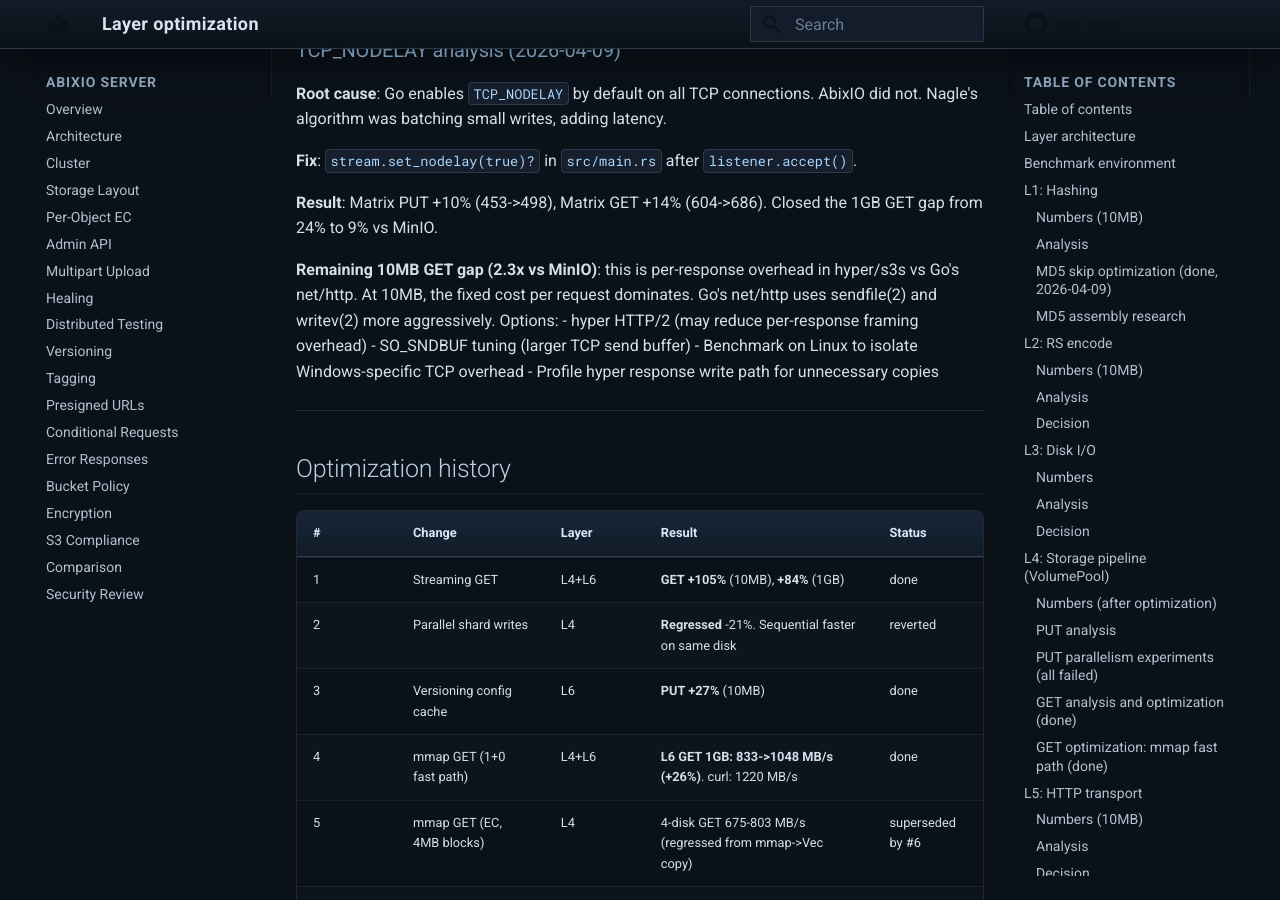
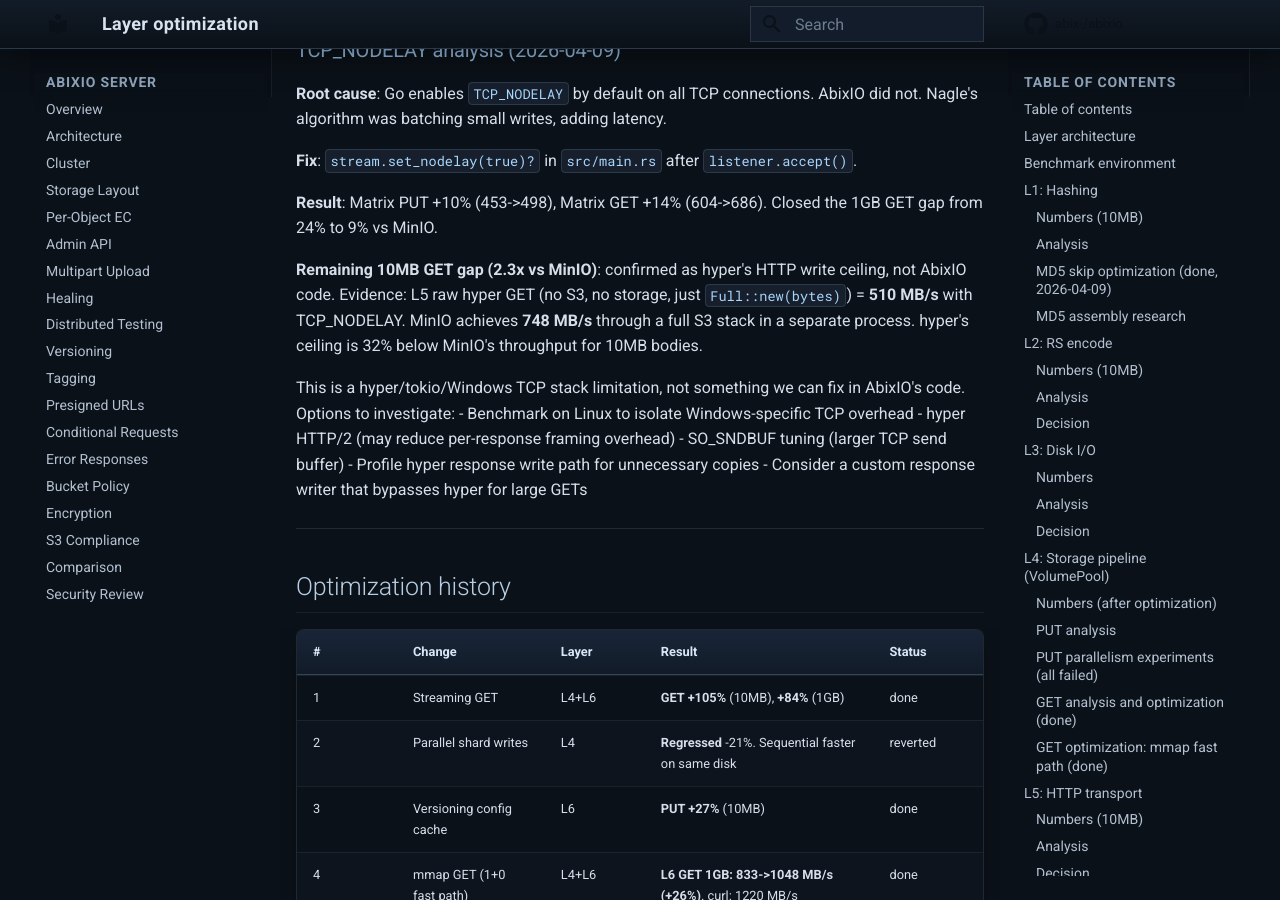
Before and after one commit to abix-/abixio, an MkDocs documentation site: the page built from docs/layer-optimization.md, in a window 1280 px wide and 900 px high, scrolled down 11349 px. Built offline with MkDocs 1.6.1 and Material for MkDocs 9.7.7, drawn with Linux system fonts in a browser that asks for light colours; comment, search, counter and statistics services are not loaded.

Commit message:
docs: 10MB GET gap confirmed as hyper ceiling (510 vs MinIO 748), not abixio code

```diff
--- a/docs/layer-optimization.md
+++ b/docs/layer-optimization.md
@@ -449,13 +449,19 @@ AbixIO did not. Nagle's algorithm was batching small writes, adding latency.
 **Result**: Matrix PUT +10% (453->498), Matrix GET +14% (604->686). Closed
 the 1GB GET gap from 24% to 9% vs MinIO.
 
-**Remaining 10MB GET gap (2.3x vs MinIO)**: this is per-response overhead
-in hyper/s3s vs Go's net/http. At 10MB, the fixed cost per request dominates.
-Go's net/http uses sendfile(2) and writev(2) more aggressively. Options:
+**Remaining 10MB GET gap (2.3x vs MinIO)**: confirmed as hyper's HTTP
+write ceiling, not AbixIO code. Evidence: L5 raw hyper GET (no S3, no
+storage, just `Full::new(bytes)`) = **510 MB/s** with TCP_NODELAY. MinIO
+achieves **748 MB/s** through a full S3 stack in a separate process.
+hyper's ceiling is 32% below MinIO's throughput for 10MB bodies.
+
+This is a hyper/tokio/Windows TCP stack limitation, not something we can
+fix in AbixIO's code. Options to investigate:
+- Benchmark on Linux to isolate Windows-specific TCP overhead
 - hyper HTTP/2 (may reduce per-response framing overhead)
 - SO_SNDBUF tuning (larger TCP send buffer)
-- Benchmark on Linux to isolate Windows-specific TCP overhead
 - Profile hyper response write path for unnecessary copies
+- Consider a custom response writer that bypasses hyper for large GETs
 
 ---
 
```
